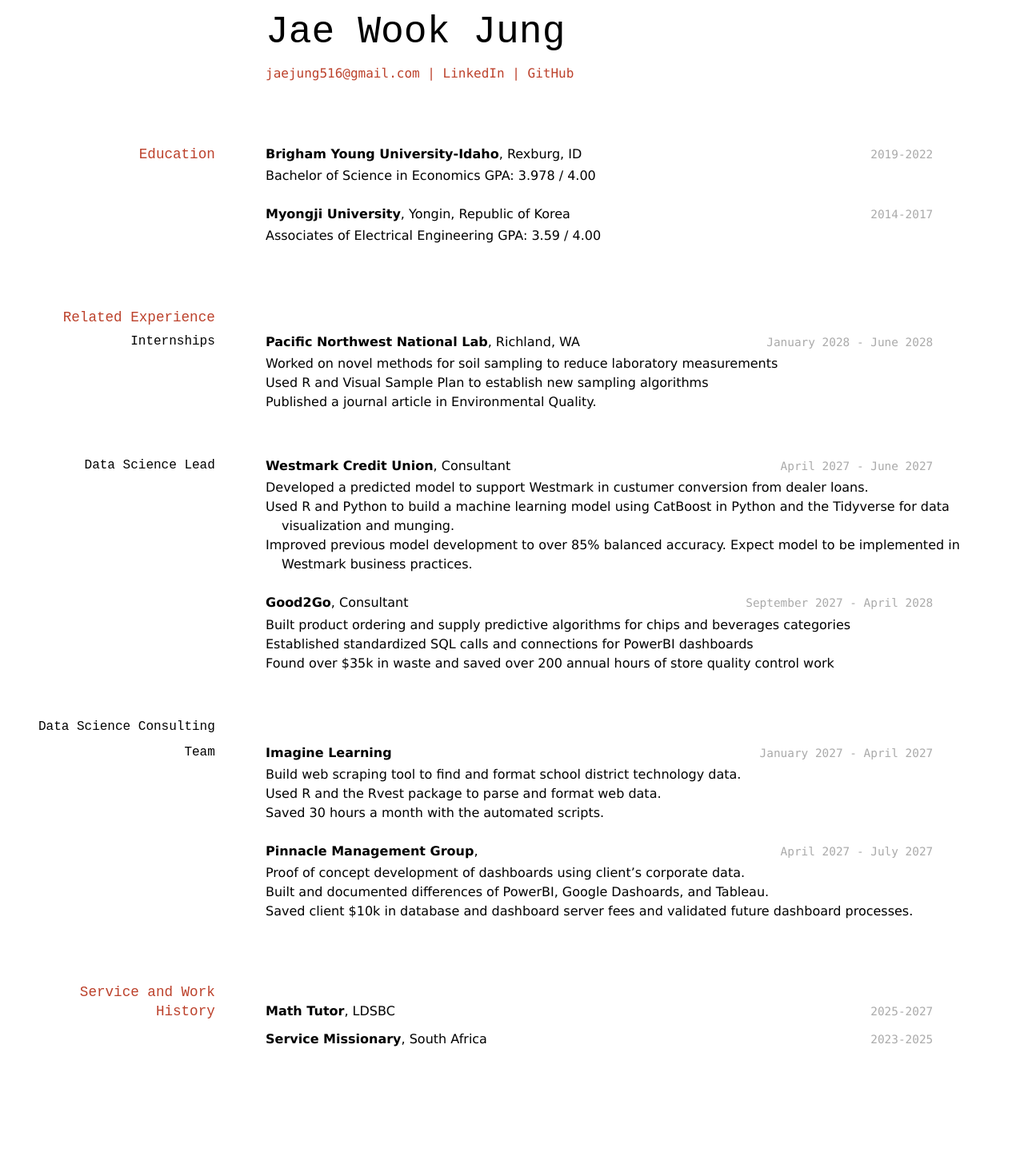
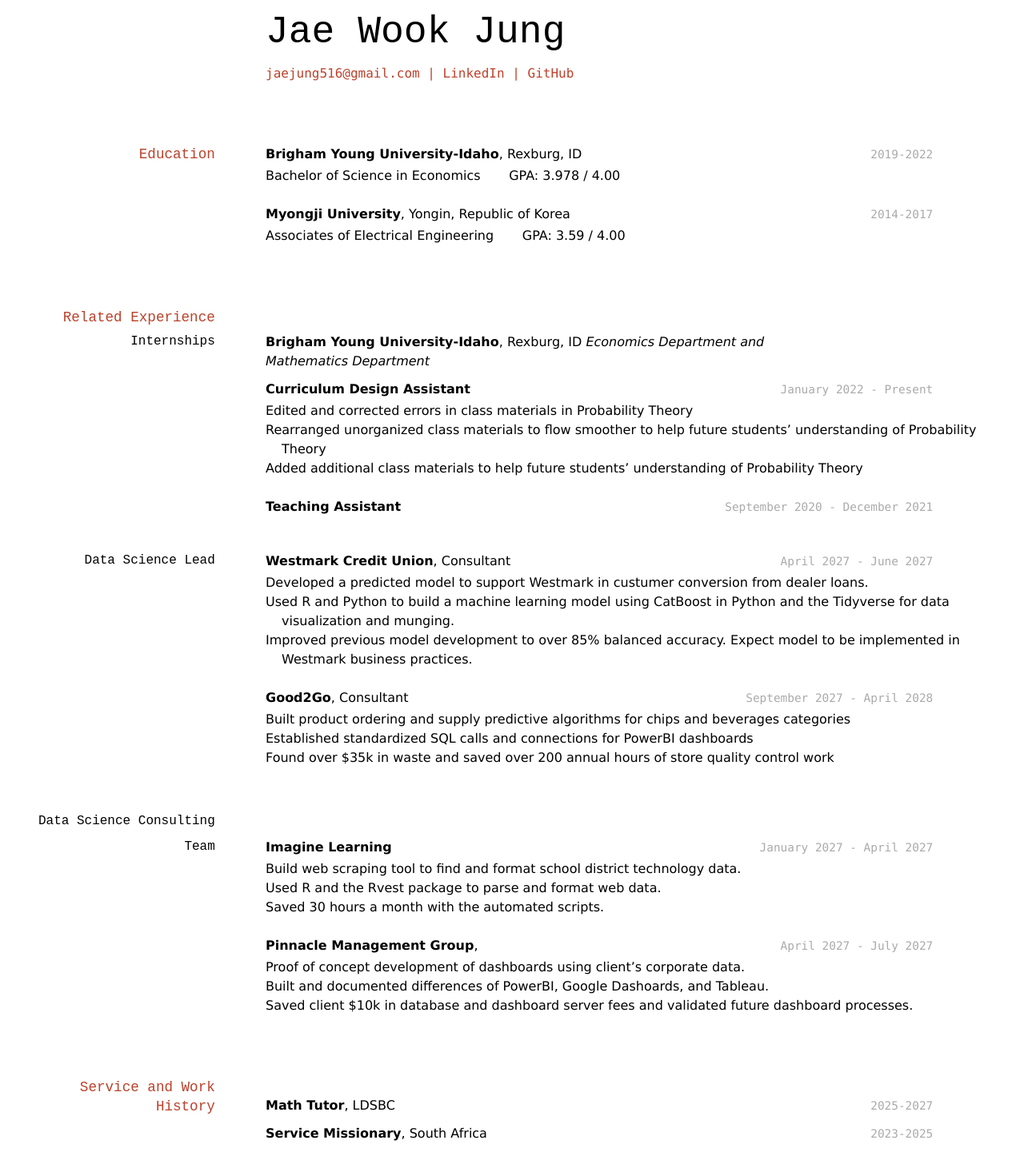
Before and after one commit to byuids-resumes/JaeWook-Jung-resume, a Jekyll site: the page built from docs/index.md, in a window 1280 px wide. Shown: the whole page at 80% size. Built offline with Jekyll 4.4.1, drawn with Linux system fonts in a browser that asks for light colours; before the commit the page ends 1323 px from its top, so only the background shows below that.

Commit message:
Q) want to see if curi and TA go under the internship

```diff
--- a/docs/index.md
+++ b/docs/index.md
@@ -17,25 +17,32 @@ title: Jae Wook Jung's Resume
 `2019-2022`
 __Brigham Young University-Idaho__, Rexburg, ID
 
-- Bachelor of Science in Economics    GPA: 3.978 / 4.00
+- Bachelor of Science in Economics  &nbsp; &nbsp; &nbsp; GPA: 3.978 / 4.00
 
 
 `2014-2017`
 __Myongji University__, Yongin, Republic of Korea
 
-- Associates of Electrical Engineering    GPA: 3.59 / 4.00
+- Associates of Electrical Engineering &nbsp; &nbsp; &nbsp; GPA: 3.59 / 4.00
 
 
 ## Related Experience
 
 ### Internships
 
-`January 2028 - June 2028`
-__Pacific Northwest National Lab__, Richland, WA
 
-- Worked on novel methods for soil sampling to reduce laboratory measurements
-- Used R and Visual Sample Plan to establish new sampling algorithms
-- Published a journal article in Environmental Quality.
+__Brigham Young University-Idaho__, Rexburg, ID
+*Economics Department and Mathematics Department*
+
+`January 2022 - Present`
+__Curriculum Design Assistant__
+- Edited and corrected errors in class materials in Probability Theory
+- Rearranged unorganized class materials to flow smoother to help future students’ understanding of Probability Theory
+- Added additional class materials to help future students’ understanding of Probability Theory
+
+`September 2020 - December 2021`
+__Teaching Assistant__
+
 
 ### Data Science Lead
 
```
